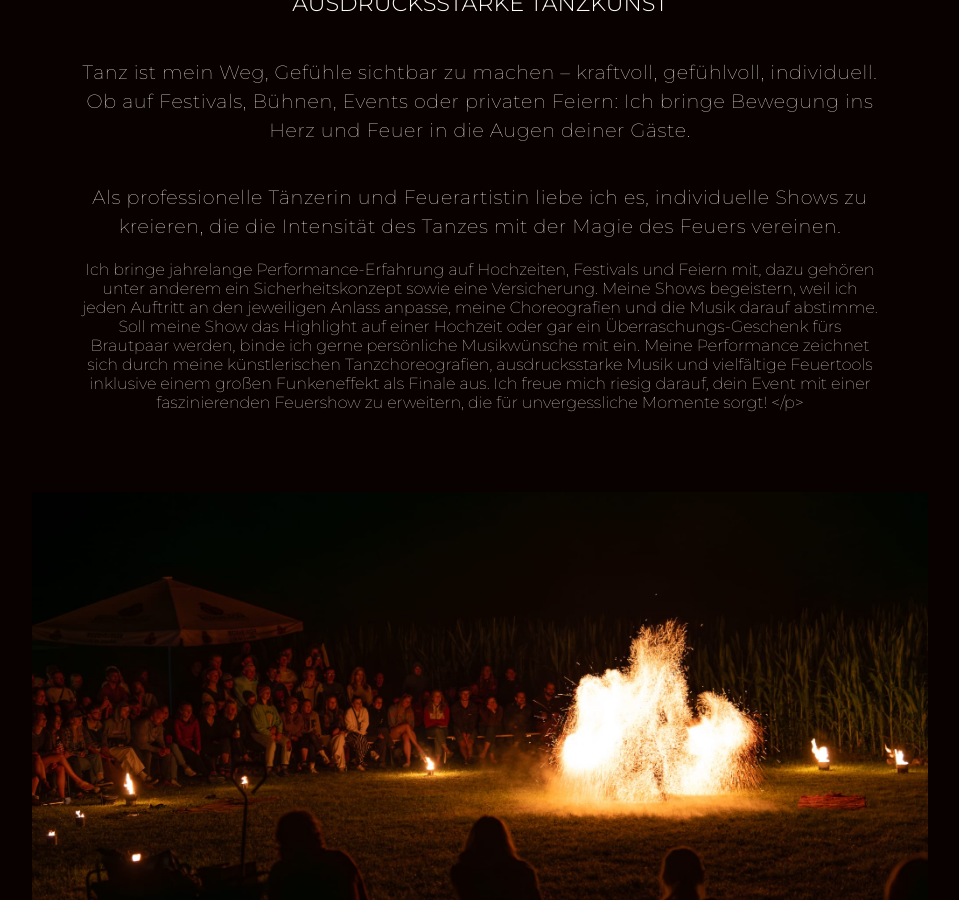
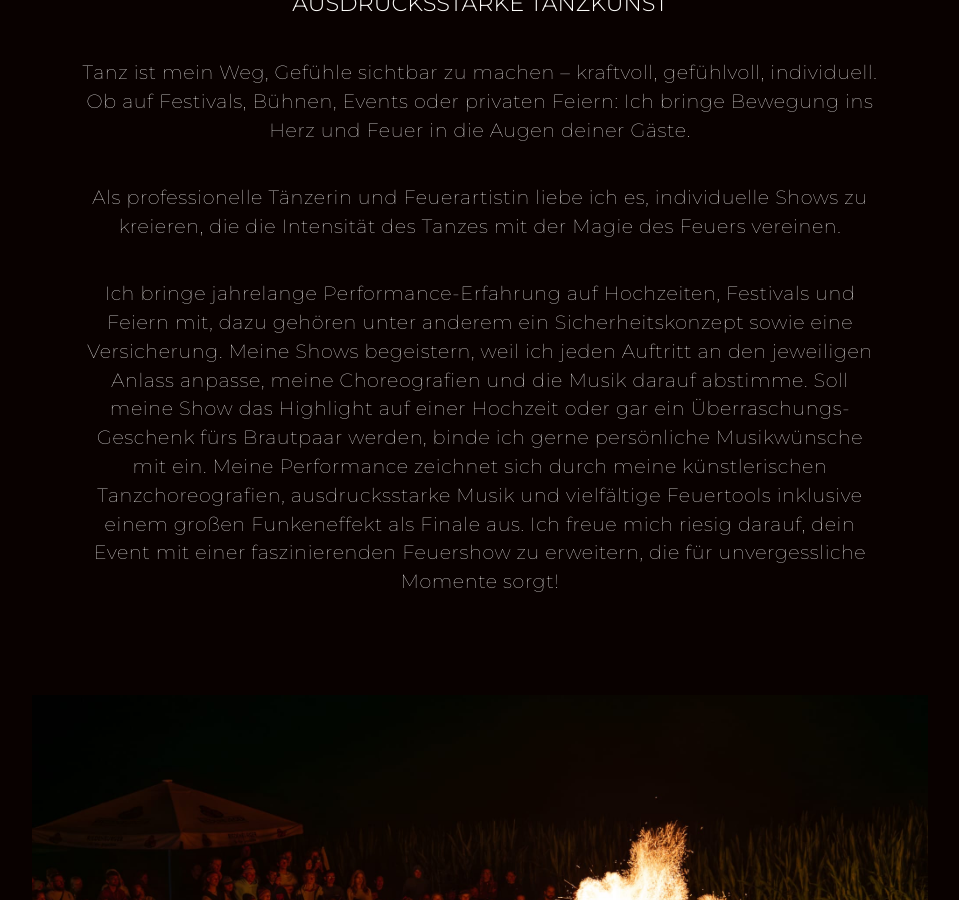
Before and after one commit to flammentanz-de/flammentanz, a Jekyll site: the page built from index.md, in a window 1280 px wide and 900 px high, scrolled down 1664 px. Shown: the whole window, without its empty margins (160-1119 px from the left). Built offline with Jekyll 4.4.1, drawn with Linux system fonts in a browser that asks for light colours.

Commit message:
Update index.md

```diff
--- a/index.md
+++ b/index.md
@@ -24,10 +24,10 @@ title: Flammentanz - Franziska
  Tanz ist mein Weg, Gefühle sichtbar zu machen – kraftvoll, gefühlvoll, individuell. Ob auf Festivals, Bühnen, Events oder privaten Feiern: Ich bringe Bewegung ins Herz und Feuer in die Augen deiner Gäste.
   </p>
         <p class="text">Als professionelle Tänzerin und Feuerartistin liebe ich es, individuelle Shows zu kreieren, die die Intensität des Tanzes mit der Magie des Feuers vereinen.
-  </p>Ich bringe jahrelange Performance-Erfahrung auf Hochzeiten, Festivals und Feiern mit, dazu gehören unter anderem ein Sicherheitskonzept sowie eine Versicherung. Meine Shows begeistern, weil ich jeden Auftritt an den jeweiligen Anlass anpasse, meine Choreografien und die Musik darauf abstimme. Soll meine Show das Highlight auf einer Hochzeit oder gar ein Überraschungs-Geschenk fürs Brautpaar werden, binde ich gerne persönliche Musikwünsche mit ein.
+  </p>
+    <p class="text">Ich bringe jahrelange Performance-Erfahrung auf Hochzeiten, Festivals und Feiern mit, dazu gehören unter anderem ein Sicherheitskonzept sowie eine Versicherung. Meine Shows begeistern, weil ich jeden Auftritt an den jeweiligen Anlass anpasse, meine Choreografien und die Musik darauf abstimme. Soll meine Show das Highlight auf einer Hochzeit oder gar ein Überraschungs-Geschenk fürs Brautpaar werden, binde ich gerne persönliche Musikwünsche mit ein.
 Meine Performance zeichnet sich durch meine künstlerischen Tanzchoreografien, ausdrucksstarke Musik und vielfältige Feuertools inklusive einem großen Funkeneffekt als Finale aus.
 Ich freue mich riesig darauf, dein Event mit einer faszinierenden Feuershow zu erweitern, die für unvergessliche Momente sorgt!
-
   </p>
     </div>
     <div class="images">
@@ -40,8 +40,8 @@ Ich freue mich riesig darauf, dein Event mit einer faszinierenden Feuershow zu e
 <div class="second-slide one-box">
     <div class="text-box">
         <h4>Über mich</h4>
-        <p class="text">
-Seit meiner Kindheit begleitet mich das Tanzen durch mein Leben. Während meiner Jugend sammelte ich bereits vielfältige Bühnenerfahrung als Mitglied der Contemporary-Dance-Company der Tanzschule von Barbara J. Lins, dem „TanzRAUM“ in Nördlingen. Es folgte eine Ausbildung zur Tanzpädagogin sowie ein Studium der Musik- und bewegungsorientierten Sozialen Arbeit in Regensburg. Seit 2014 bin ich als Tanzpädagogin und Choreografin tätig. Vor über zehn Jahren hielt ich meine ersten Feuerpoi in den Händen, seitdem hat mich die Faszination für Feuerartistik fest im Griff. Tanz und Feuerkunst sind meine Leidenschaft. Im März 2024 habe ich mir einen Traum erfüllt, und mich als Feuerkünstlerin, Tanzpädagogin und Tänzerin selbstständig gemacht.</p>
+        <p class="text">Seit meiner Kindheit begleitet mich das Tanzen durch mein Leben. Während meiner Jugend sammelte ich bereits vielfältige Bühnenerfahrung als Mitglied der Contemporary-Dance-Company der Tanzschule von Barbara J. Lins, dem „TanzRAUM“ in Nördlingen. Es folgte eine Ausbildung zur Tanzpädagogin sowie ein Studium der Musik- und bewegungsorientierten Sozialen Arbeit in Regensburg. Seit 2014 bin ich als Tanzpädagogin und Choreografin tätig. Vor über zehn Jahren hielt ich meine ersten Feuerpoi in den Händen, seitdem hat mich die Faszination für Feuerartistik fest im Griff. Tanz und Feuerkunst sind meine Leidenschaft. Im März 2024 habe ich mir einen Traum erfüllt, und mich als Feuerkünstlerin, Tanzpädagogin und Tänzerin selbstständig gemacht.
+        </p>
     </div>
     </div>
     </div>
```
